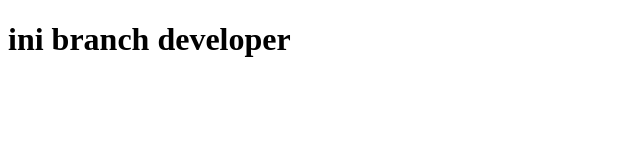
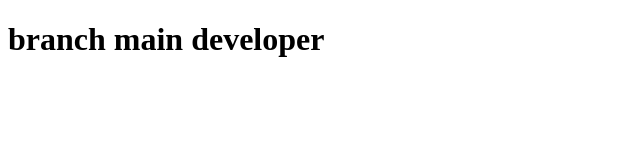
Before and after one commit to fatihbagus/pelatihan, a plain HTML site: page index.html in a window 1280 px wide. Shown: the whole page, without its empty margins (0-640 px from the left). Drawn offline with Linux system fonts and the light colour scheme.

Commit message:
branch main

```diff
--- a/index.html
+++ b/index.html
@@ -7,6 +7,6 @@
     <title>Document</title>
 </head>
 <body>
-    <h1>ini branch developer</h1>
+    <h1>branch main developer</h1>
 </body>
 </html>
```
